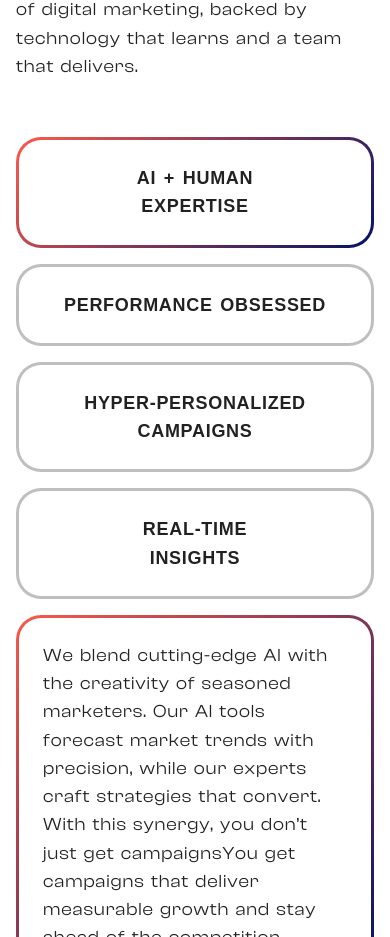
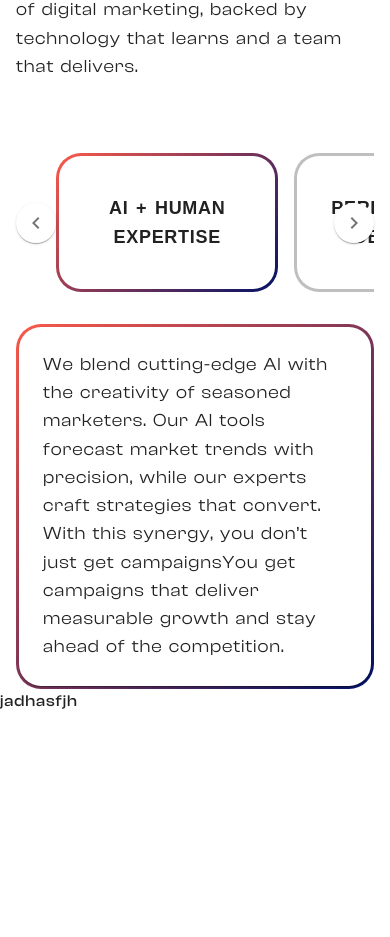
Before and after one commit to OnlyEducation-official/rankkit-1.1, a Next.js app: page / in a window 390 px wide. Shown: the part 9435-10372 px from the top of the page. Built offline with nearby package versions, Linux system fonts and the light colour scheme; a web font is replaced by a local one; what @mui/material-nextjs would draw is missing.

Commit message:
Adds horizontal scroll and navigation for mobile features
Improves mobile usability by introducing horizontal scrolling
and left/right navigation buttons for the features section.
Enhances accessibility and makes browsing features smoother
on smaller screens.

```diff
--- a/src/app/_components/AiPowered.tsx
+++ b/src/app/_components/AiPowered.tsx
@@ -1,9 +1,20 @@
 'use client';
 
-import { Box, Button, Typography, Paper, Container, Grid, useMediaQuery } from '@mui/material';
+import {
+  Box,
+  Button,
+  Typography,
+  Paper,
+  Container,
+  Grid,
+  useMediaQuery,
+  useTheme,
+  IconButton,
+} from '@mui/material';
 import Image from 'next/image';
-import { Dispatch, ReactNode, SetStateAction, useState } from 'react';
+import { Dispatch, ReactNode, SetStateAction, useRef, useState } from 'react';
 import AiImg from '@/assets/images/home/aiRankit.png';
+import { ChevronLeft, ChevronRight } from '@mui/icons-material';
 
 const features = [
   {
@@ -106,6 +117,21 @@ export default function AiPowered() {
   const [activeIndex, setActiveIndex] = useState(0);
   const xsSize = useMediaQuery('(max-width: 600px)');
 
+  const scrollRef = useRef<HTMLDivElement>(null);
+  const theme = useTheme();
+  const isMobile = useMediaQuery(theme.breakpoints.down('sm'));
+
+  const scroll = (direction: 'left' | 'right') => {
+    const container = scrollRef.current;
+    if (!container) return;
+
+    const scrollAmount = container.clientWidth * 0.6;
+    container.scrollBy({
+      left: direction === 'left' ? -scrollAmount : scrollAmount,
+      behavior: 'smooth',
+    });
+  };
+
   return (
     <Container maxWidth="lg">
       <Box sx={{ paddingBlockEnd: 4 }}>
@@ -166,19 +192,89 @@ export default function AiPowered() {
           </Grid>
         </Grid>
       </Box>
-      <Grid container direction="row" spacing={2}>
+      <Box sx={{ position: 'relative' }}>
+        {/* Left button (only on mobile) */}
+        {isMobile && (
+          <IconButton
+            onClick={() => scroll('left')}
+            sx={{
+              position: 'absolute',
+              top: '50%',
+              left: 0,
+              transform: 'translateY(-50%)',
+              zIndex: 1,
+              backgroundColor: 'white',
+              boxShadow: 1,
+            }}
+          >
+            <ChevronLeft />
+          </IconButton>
+        )}
+
+        {/* Scrollable container */}
+        <Box
+          ref={scrollRef}
+          sx={{
+            display: {
+              xs: 'flex',
+              sm: 'grid',
+            },
+            gridTemplateColumns: {
+              sm: 'repeat(auto-fill, minmax(250px, 1fr))',
+            },
+            overflowX: {
+              xs: 'auto',
+              sm: 'unset',
+            },
+            gap: 2,
+            py: 2,
+            px: isMobile ? 5 : 0,
+            scrollBehavior: 'smooth',
+          }}
+        >
           {features.map((feature, index) => (
-          <Grid key={feature.id} size={{ xs: 12, md: 3 }}>
+            <Box
+              key={feature.id}
+              sx={{
+                flex: {
+                  xs: '0 0 80%',
+                  sm: 'unset',
+                },
+                width: {
+                  xs: '80%',
+                  sm: '100%',
+                },
+                scrollSnapAlign: 'start',
+              }}
+            >
               <CardButton
                 index={index}
                 feature={feature}
                 activeIndex={activeIndex}
                 setActiveIndex={setActiveIndex}
-              key={feature.id}
               />
-          </Grid>
+            </Box>
           ))}
-      </Grid>
+        </Box>
+
+        {/* Right button (only on mobile) */}
+        {isMobile && (
+          <IconButton
+            onClick={() => scroll('right')}
+            sx={{
+              position: 'absolute',
+              top: '50%',
+              right: 0,
+              transform: 'translateY(-50%)',
+              zIndex: 1,
+              backgroundColor: 'white',
+              boxShadow: 1,
+            }}
+          >
+            <ChevronRight />
+          </IconButton>
+        )}
+      </Box>
       <Box
         sx={{
           borderRadius: '25px',
```
Lines whose indentation alone changed are shown as unchanged.
